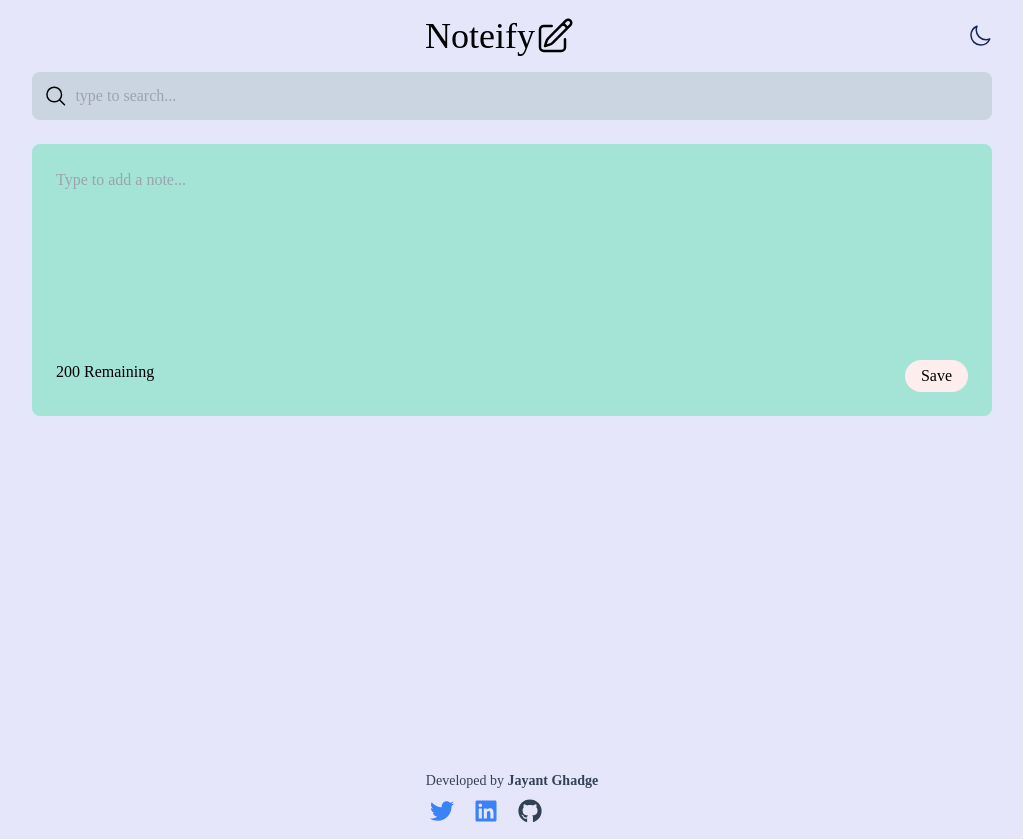
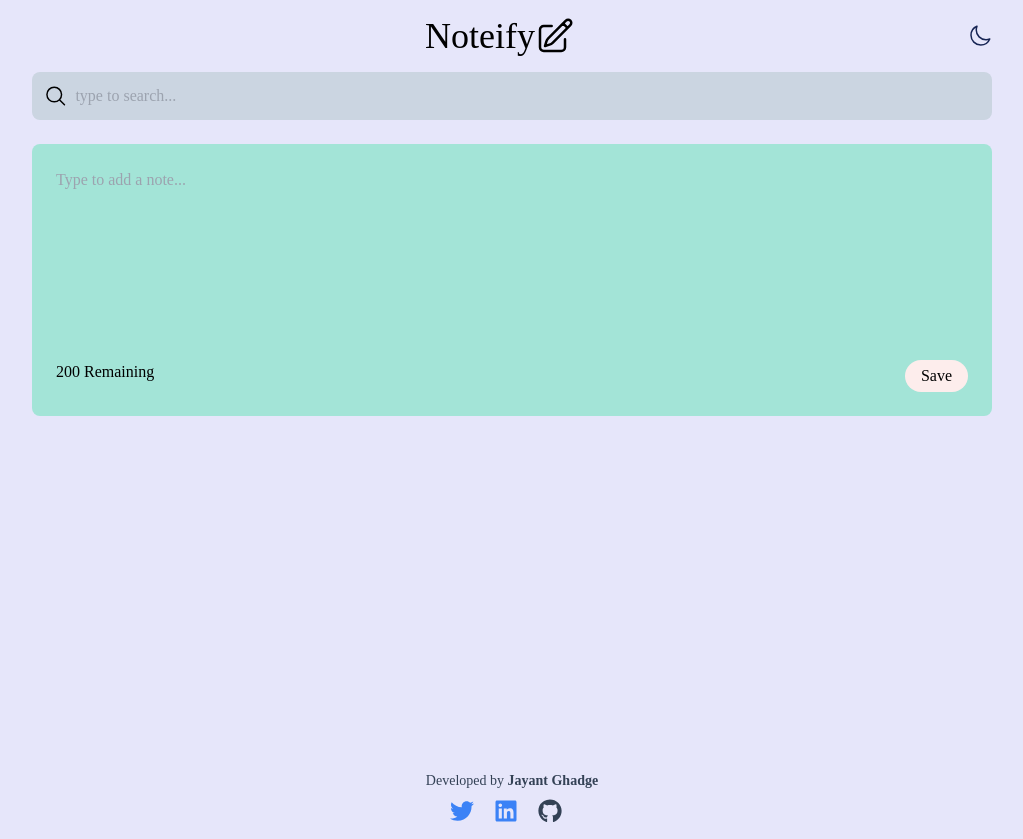
Before and after one commit to jayantghadge/Noteify, a React (Create React App) app: page / in a window 1280 px wide. Shown: the whole page, without its empty margins (128-1151 px from the left). Built offline with nearby package versions, Linux system fonts and the light colour scheme.

Commit message:
Fixed position of Social icons in Footer compnonent

```diff
--- a/src/components/Footer.js
+++ b/src/components/Footer.js
@@ -5,11 +5,12 @@ const Footer = () => {
   return (
     <footer className="footer">
       <div className="flex justify-center">
-        <p className="text-sm leading-5">
+        <p className="mx-auto text-sm leading-5">
           Developed by <b>Jayant Ghadge</b>
           <br />
+          <div className="flex justify-center">
             <a target="_blank" href="https://twitter.com/JayantGhadge">
-            <FaTwitter className="social-media-icons text-blue-500" />
+              <FaTwitter className="social-media-icons text-blue-500 " />
             </a>
             <a
               target="_blank"
@@ -20,6 +21,7 @@ const Footer = () => {
             <a target="_blank" href="https://github.com/jayantghadge">
               <FaGithub className="social-media-icons" />
             </a>
+          </div>
         </p>
       </div>
     </footer>
```
Also changed, not shown: 7 other files (tests, documents, lock files or other folders). Lines whose indentation alone changed are shown as unchanged.
